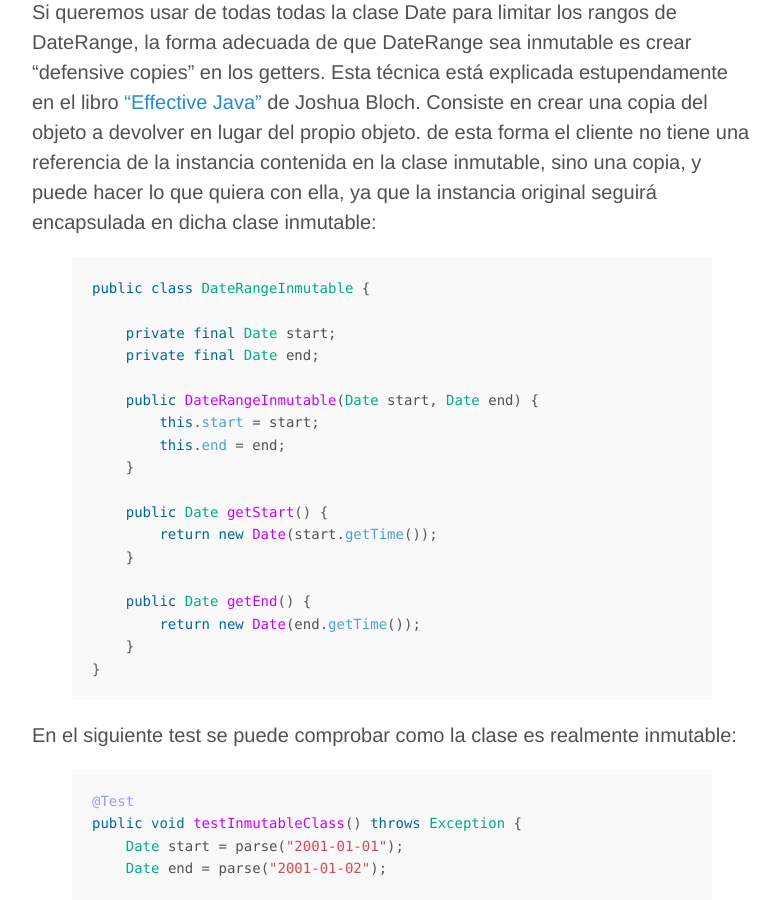
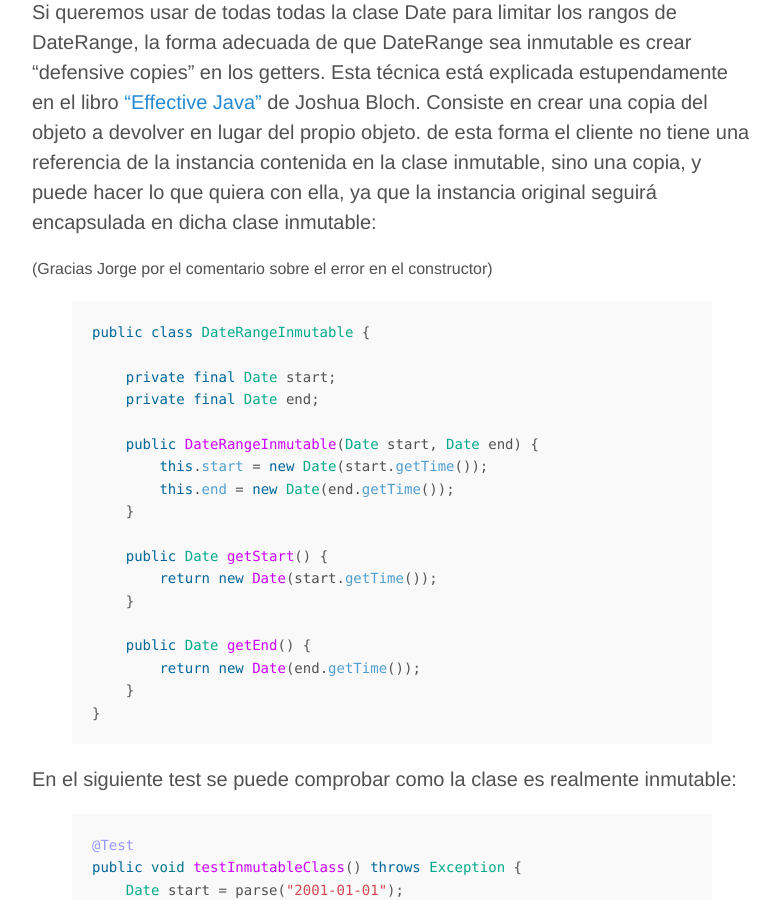
Before and after one commit to raulavila/blog-source-code, a Jekyll site: the page built from _posts/2015-02-08-fowler-refactoring.md, in a window 1280 px wide and 900 px high, scrolled down 2954 px. Shown: the whole window, without its empty margins (248-1029 px from the left). Built offline with Jekyll 4.4.1, drawn with Linux system fonts in a browser that asks for light colours; comment, search, counter and statistics services are not loaded.

Commit message:
Corregida errata (gracias Jorge)

```diff
--- a/_posts/2015-02-08-fowler-refactoring.md
+++ b/_posts/2015-02-08-fowler-refactoring.md
@@ -77,6 +77,10 @@ Para que una clase sea inmutable no basta con que sus atributos sean final y no
 
 Si queremos usar de todas todas la clase Date para limitar los rangos de DateRange, la forma adecuada de que DateRange sea inmutable es crear "defensive copies" en los getters. Esta técnica está explicada estupendamente en el libro ["Effective Java"](http://www.amazon.es/Effective-Java-Programming-Language-Guide/dp/0321356683/ref=sr_1_1?ie=UTF8&qid=1423422393&sr=8-1&keywords=Effective+Java) de Joshua Bloch. Consiste en crear una copia del objeto a devolver en lugar del propio objeto. de esta forma el cliente no tiene una referencia de la instancia contenida en la clase inmutable, sino una copia, y puede hacer lo que quiera con ella, ya que la instancia original seguirá encapsulada en dicha clase inmutable:
 
+<div class="font-small">
+(Gracias Jorge por el comentario sobre el error en el constructor)
+</div>
+
 {% highlight java %}
 
 public class DateRangeInmutable {
@@ -85,8 +89,8 @@ public class DateRangeInmutable {
     private final Date end;
 
     public DateRangeInmutable(Date start, Date end) {
-        this.start = start;
-        this.end = end;
+        this.start = new Date(start.getTime());
+        this.end = new Date(end.getTime());
     }
 
     public Date getStart() {
```
